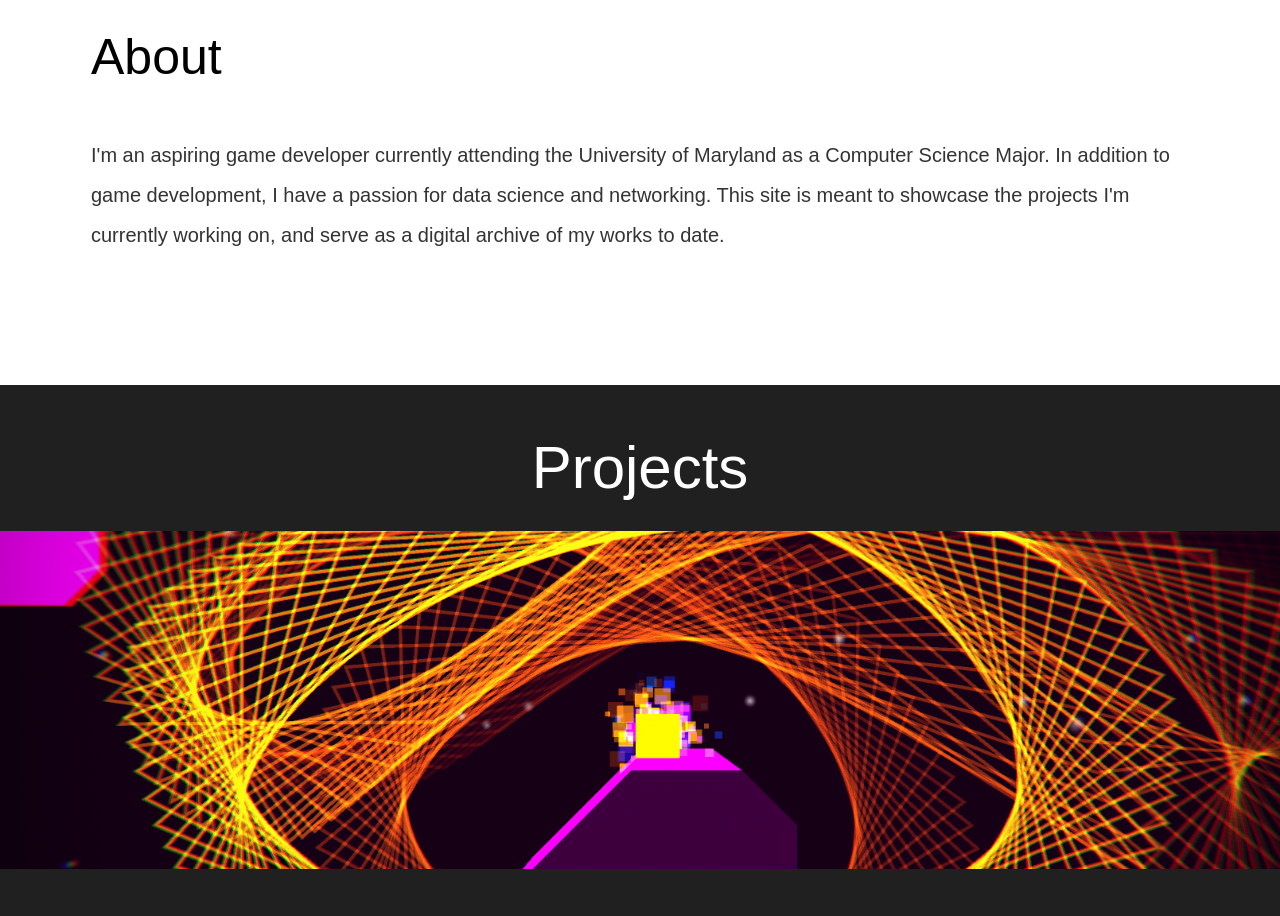
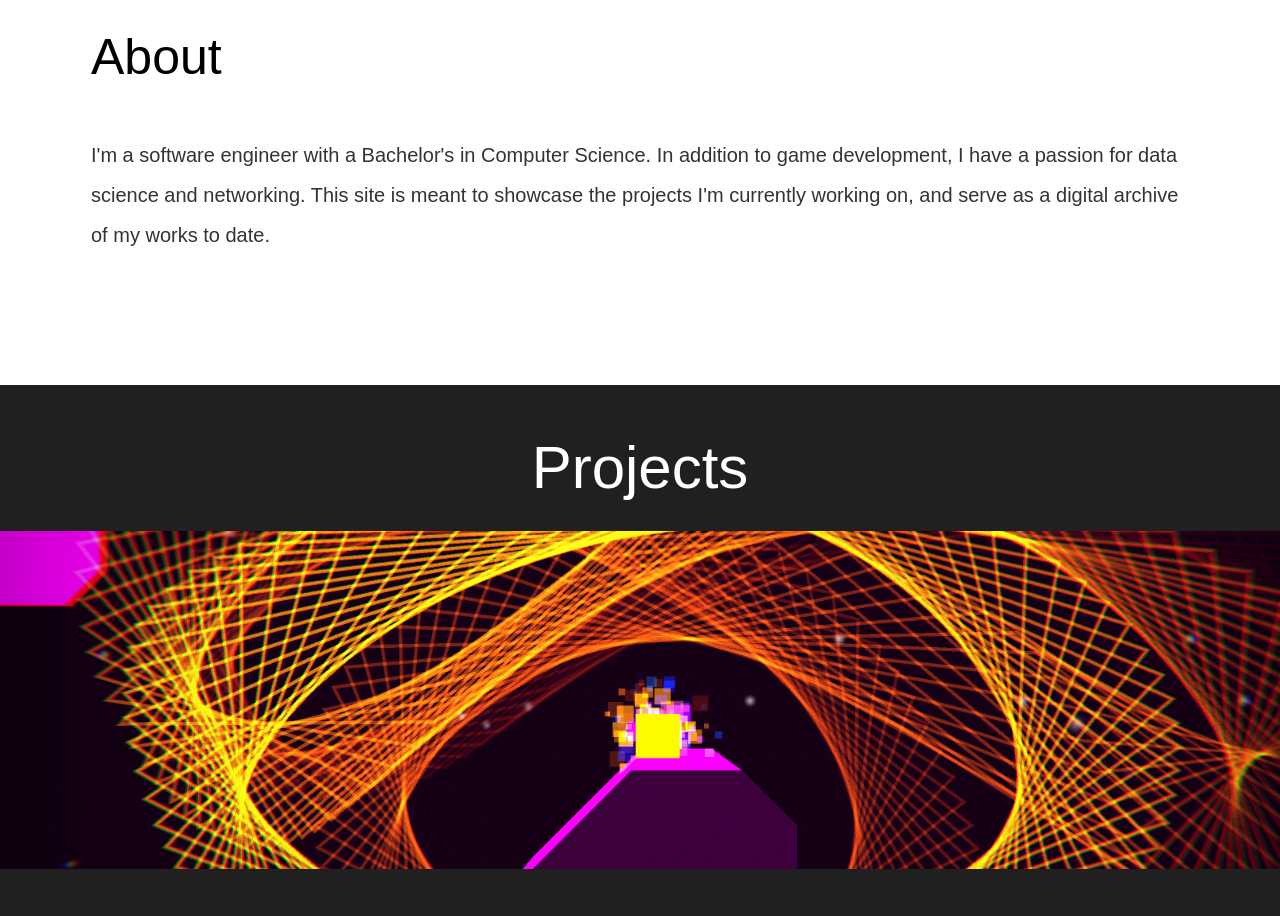
Before and after one commit to JoshOwensPortfolio/JoshOwensPortfolio.github.io, a plain HTML site: page index.html in a window 1280 px wide. Shown: the part 900-1816 px from the top of the page. Drawn offline with nearby package versions, Linux system fonts and the light colour scheme.

Commit message:
Update index.html

```diff
--- a/index.html
+++ b/index.html
@@ -50,7 +50,7 @@
 
 <div style="width: 90%; max-width: 1200px; margin:50px auto 0 auto; margin-top: 100px; margin-bottom: 100px;">
         <h1 style="font-size: 50px; margin-bottom: 50px">About</h1>
-           <p>I'm an aspiring game developer currently attending the University of Maryland as a Computer Science Major. In addition to game development, I have a passion for data science and networking. This site is meant to showcase the projects I'm currently working on, and serve as a digital archive of my works to date.</p>
+           <p>I'm a software engineer with a Bachelor's in Computer Science. In addition to game development, I have a passion for data science and networking. This site is meant to showcase the projects I'm currently working on, and serve as a digital archive of my works to date.</p>
 
 
            </div>
```
